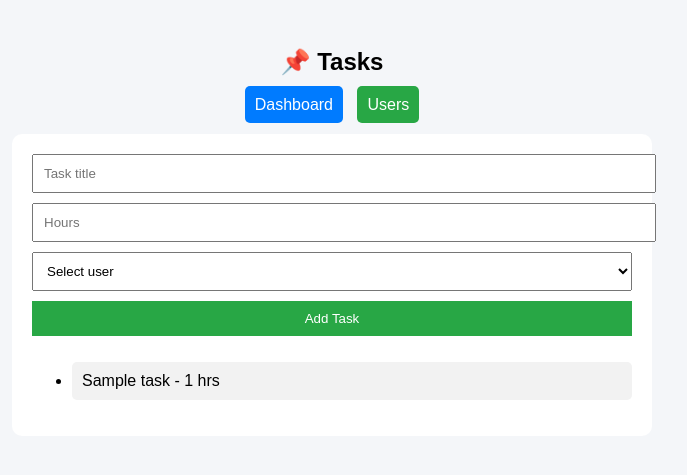
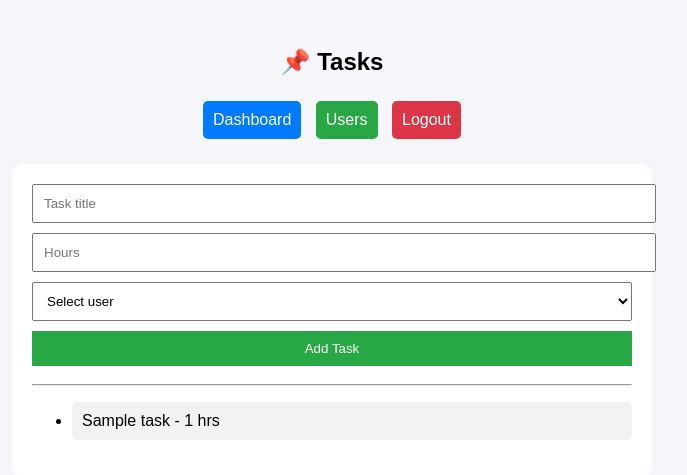
Before and after one commit to obamaeugene8-byte/Biz2, a Flask app: template templates/tasks.html in a window 1280 px wide. Shown: the top 475 px of the page, without its empty margins (308-995 px from the left). Run offline with Flask 3, Linux system fonts and the light colour scheme; tables that the repository leaves empty hold one stand-in row (values such as "Sample post"); the template is opened without the code that fills it: values that come from a table or form of the project are taken from there, most other values are stand-ins (such as "Sample title", 1, 10 or a date in 2020).

Commit message:
Update tasks.html

```diff
--- a/templates/tasks.html
+++ b/templates/tasks.html
@@ -2,22 +2,33 @@
 <html>
 <head>
     <title>Tasks</title>
+
     <style>
-        body { font-family: Arial; background:#f4f6f9; padding:20px; }
+        body {
+            font-family: Arial;
+            background:#f4f6f9;
+            padding:20px;
+        }
 
         h2 { text-align:center; }
 
-        .nav { text-align:center; margin-bottom:20px; }
+        .nav {
+            text-align:center;
+            margin-bottom:20px;
+        }
+
         .nav a {
             padding:10px;
             margin:5px;
             color:white;
             text-decoration:none;
             border-radius:5px;
+            display:inline-block;
         }
 
         .dashboard { background:#007bff; }
         .users { background:#28a745; }
+        .logout { background:#dc3545; }
 
         .container {
             max-width:600px;
@@ -56,8 +67,12 @@
 <h2>📌 Tasks</h2>
 
 <div class="nav">
-    <a href="/" class="dashboard">Dashboard</a>
-    <a href="/users" class="users">Users</a>
+
+    <!-- 🔥 TOKEN MUST BE PASSED -->
+    <a href="/portal/{{ token }}" class="dashboard">Dashboard</a>
+    <a href="/users/{{ token }}" class="users">Users</a>
+    <a href="/logout" class="logout">Logout</a>
+
 </div>
 
 <div class="container">
@@ -76,6 +91,8 @@
     <button type="submit">Add Task</button>
 </form>
 
+<hr>
+
 <ul>
 {% for t in tasks %}
 <li>{{ t.title }} - {{ t.estimated_hours }} hrs</li>
```
